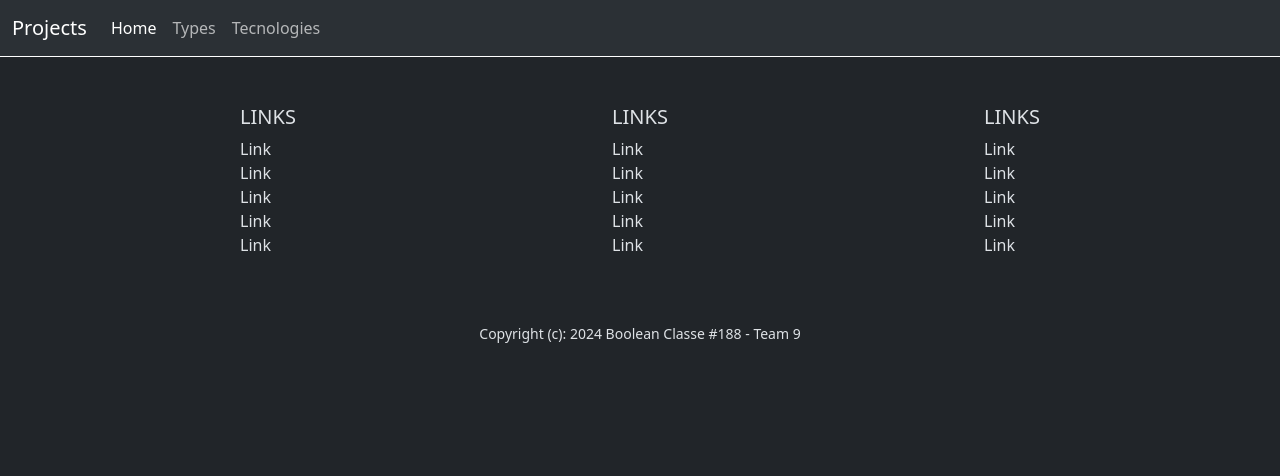
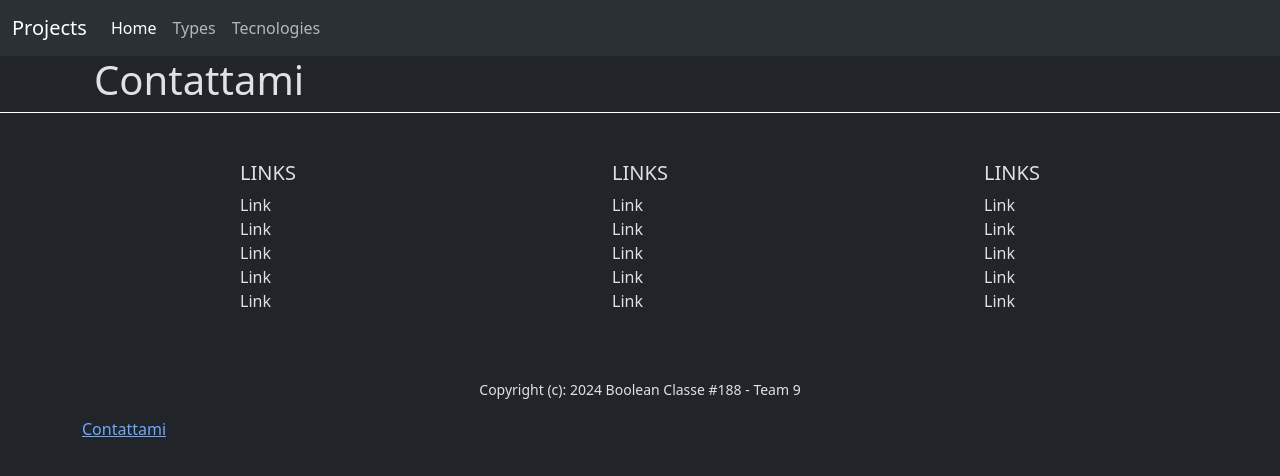
Before and after one commit to michele-pupo/vite-boolfolio, a Vue app: page /contact-me in a window 1280 px wide. Shown: the top 476 px of the page. Built offline with nearby package versions, Linux system fonts and the light colour scheme.

Commit message:
feat: link to contact-me and home

```diff
--- a/src/components/AppFooter.vue
+++ b/src/components/AppFooter.vue
@@ -1,4 +1,7 @@
 <script>
+
+import { router } from '../router';
+
 
 export default {
     name: 'AppFooter',
@@ -50,6 +53,10 @@ export default {
                 <small>Copyright (c): 2024 Boolean Classe #188 - Team 9</small>
             </p>
         </div>
+
+
+        <router-link :to="{name: 'contact-me'}">Contattami</router-link>
+
     </div>
 
 </footer>
--- a/src/components/AppHeader.vue
+++ b/src/components/AppHeader.vue
@@ -13,7 +13,7 @@ export default {
         <nav class="navbar navbar-expand-lg bg-body-tertiary">
 
             <div class="container-fluid">
-                <a class="navbar-brand" href="#">Projects</a>
+                <router-link :to="{name: 'home'}" class="navbar-brand">Projects</router-link>
                 <button class="navbar-toggler" type="button" data-bs-toggle="collapse" data-bs-target="#navbarNav" aria-controls="navbarNav" aria-expanded="false" aria-label="Toggle navigation">
                     <span class="navbar-toggler-icon"></span>
                 </button>
--- /dev/null
+++ b/src/pages/ContactMe.vue
@@ -0,0 +1,15 @@
+<script>
+
+</script>
+
+<template>
+
+    <div class="container">
+        <h1>Contattami</h1>
+    </div>
+
+</template>
+
+<style lang="scss">
+
+</style>
--- a/src/router.js
+++ b/src/router.js
@@ -3,6 +3,7 @@ import { createRouter, createWebHistory } from 'vue-router';
 // importiamo tutti i componenti che verranno utilizzati come pagina
 import HomePage from './pages/HomePage.vue';
 import SingleProject from './pages/SingleProject.vue';
+import ContactMe from './pages/ContactMe.vue';
 
 const router = createRouter({
     history: createWebHistory(),
@@ -17,6 +18,11 @@ const router = createRouter({
             path: '/projects/:slug',
             name: 'single-project',
             component: SingleProject
+        },
+        {
+            path: '/contact-me',
+            name: 'contact-me',
+            component: ContactMe
         }
     ]
 
```
